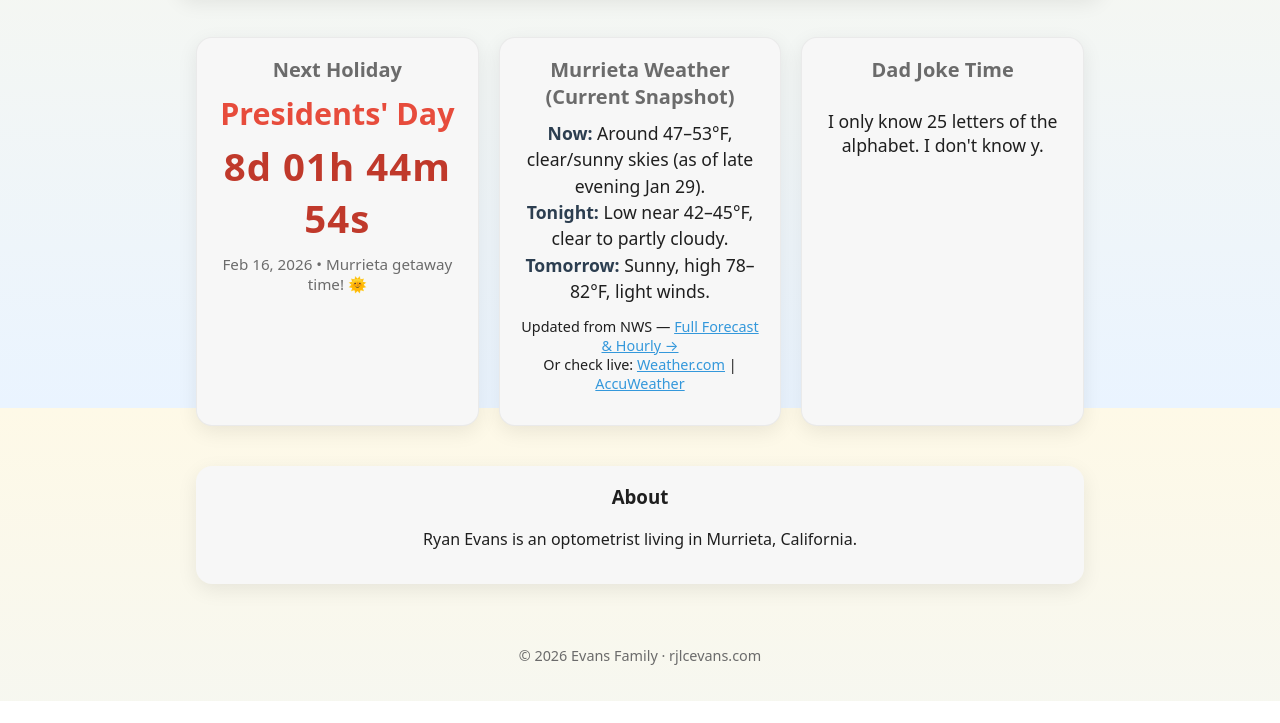
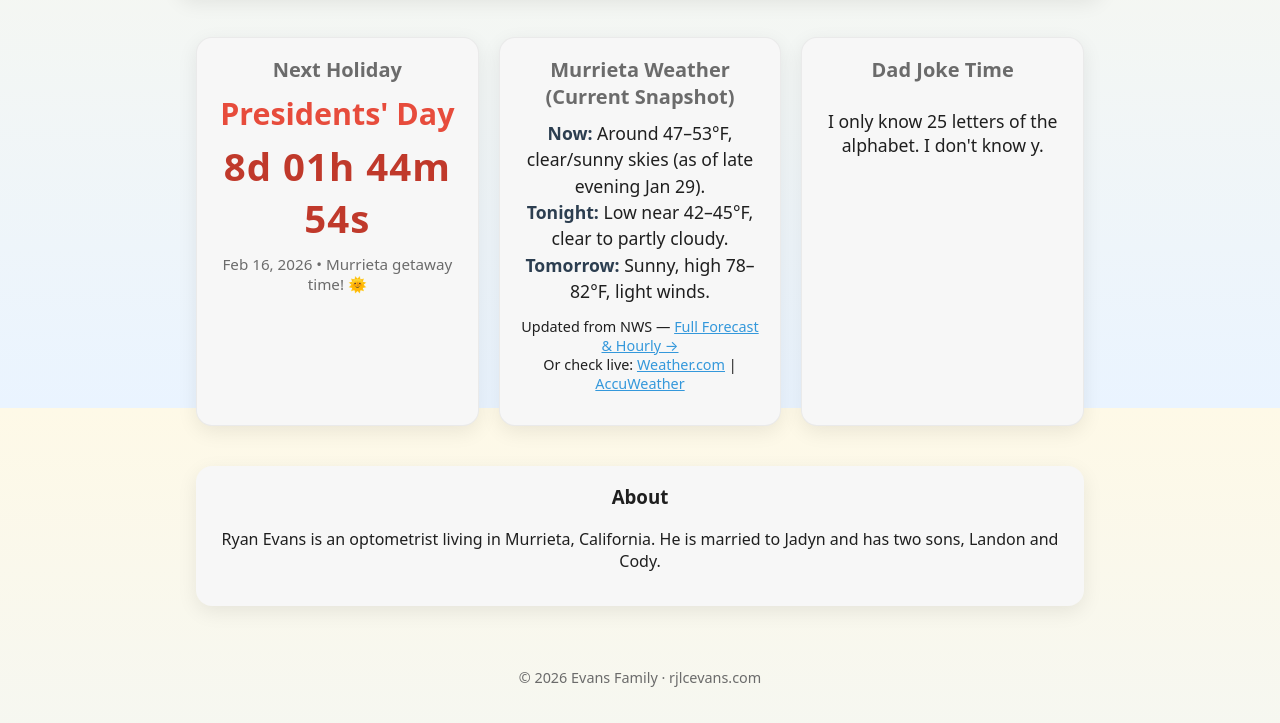
Before and after one commit to ryan11evans/rjlcevans, a plain HTML site: page index.html in a window 1280 px wide. Shown: the part 1192-1915 px from the top of the page. Before the commit the page ends 1893 px from the top, so only its background shows below. Drawn offline with Linux system fonts and the light colour scheme; no server answers.

Commit message:
Update About section with family info (#4)
Co-authored-by: RyBot <rybot@Ryans-Mac-mini.localdomain>

```diff
--- a/index.html
+++ b/index.html
@@ -208,7 +208,7 @@
           <div id="joke-text" class="joke-text">Loading a groaner...</div>
         </div>
       </div>
-    <section class="card" style="padding:18px;text-align:center"><h3 style="margin-top:0">About</h3><p>Ryan Evans is an optometrist living in Murrieta, California.</p></section>
+    <section class="card" style="padding:18px;text-align:center"><h3 style="margin-top:0">About</h3><p>Ryan Evans is an optometrist living in Murrieta, California. He is married to Jadyn and has two sons, Landon and Cody.</p></section>
 
 </section>
   </main>
```
